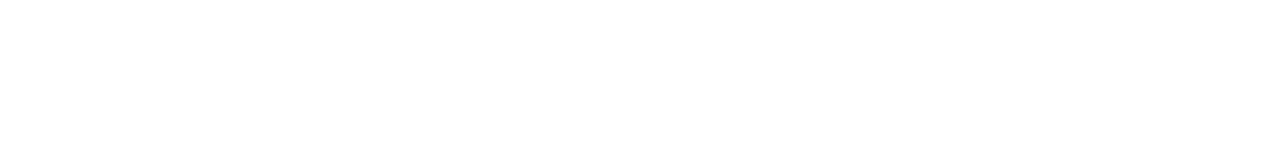
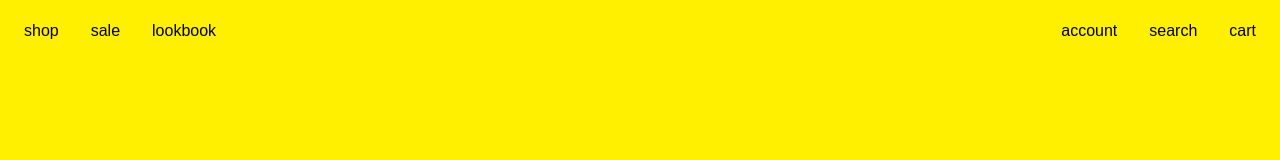
Before and after one commit to todd-carlsson/shay-website, a plain HTML site: page index.html in a window 1280 px wide. Drawn offline with Linux system fonts and the light colour scheme.

Commit message:
add more code + image

```diff
--- a/index.html
+++ b/index.html
@@ -7,6 +7,13 @@
     <link rel="stylesheet" href="style.css">
 </head>
 <body>
-
+    <div class="topnav">
+        <a href="#shop">shop</a>
+        <a href="#sale">sale</a>
+        <a href="#lookbook">lookbook</a>
+        <a href="#about" class="split">cart</a>
+        <a href="#about" class="split">search</a>
+        <a href="#about" class="split">account</a>
+    </div>
 </body>
 </html>
--- a/style.css
+++ b/style.css
@@ -0,0 +1,21 @@
+body {
+    font-family: sans-serif;
+    background-color: #fff000;
+
+}
+
+.topnav a {
+    float: left;
+    color: #000;
+    text-align: center;
+    text-decoration: none;
+    padding: 14px 16px;
+}
+
+.topnav a:hover {
+    font-weight: bolder;
+}
+
+.topnav a.split {
+    float: right;
+}
```
Also changed, not shown: images/image1.webp (added).
